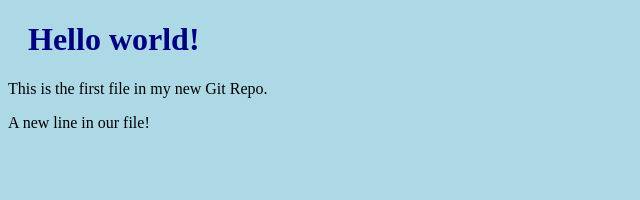
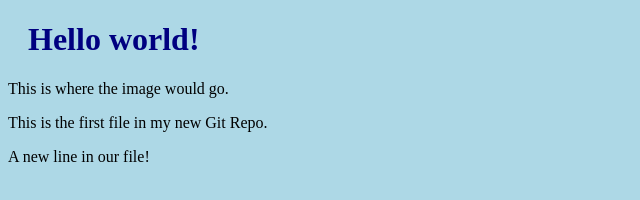
Before and after one commit to bobhelling/bobhelling.github.io, a plain HTML site: page index.html in a window 1280 px wide. Shown: the whole page, without its empty margins (0-640 px from the left). Drawn offline with Linux system fonts and the light colour scheme.

Commit message:
Added null image file to Hello World

```diff
--- a/index.html
+++ b/index.html
@@ -7,6 +7,7 @@
 <body>
 
 <h1>Hello world!</h1>
+<p>This is where the image would go.<p>
 <p>This is the first file in my new Git Repo.</p>
 <p>A new line in our file!</p>
 
```
Also changed, not shown: 1 other file.
